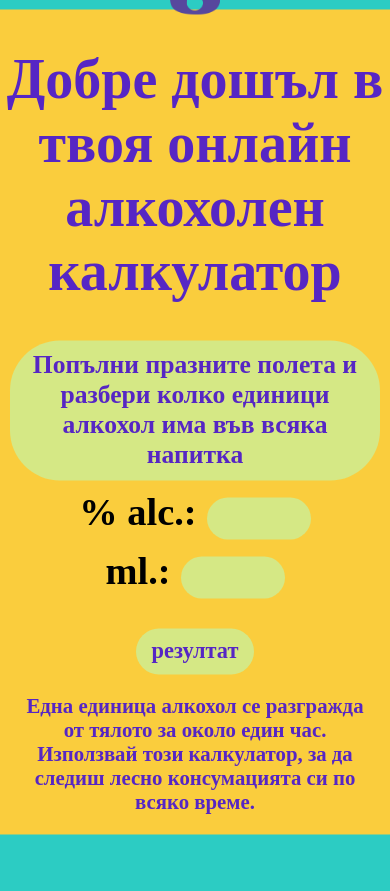
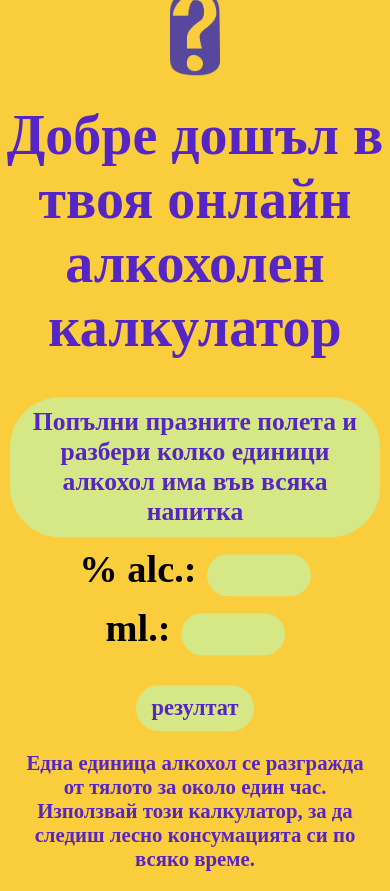
Before and after one commit to Shroom88/alcalculator, a React (Create React App) app: page / in a window 390 px wide. Before the commit the page ends 844 px from the top, so only its background shows below. Built offline with nearby package versions, Linux system fonts and the light colour scheme; a web font is replaced by a local one.

Commit message:
fix: logo adjustment

```diff
--- a/src/alcalculator/Alcalculator.jsx
+++ b/src/alcalculator/Alcalculator.jsx
@@ -27,7 +27,7 @@ function Alcalculator() {
   };
 
   const handleCalculate = () => {
-    const result = ((alc / 100) * ml) / 1000;
+    const result = (alc * ml) / 1000;
     setResult(result);
     setIsPopupOpen(true);
   };
--- a/src/alcalculator/alcalculator.css
+++ b/src/alcalculator/alcalculator.css
@@ -12,11 +12,11 @@
   display: none;
 
   @media (max-width: 767px) {
-    position: absolute;
+    position: relative;
     display: block;
+    top: 10px;
     left: 50%;
     transform: translate(-50%, 0);
-    top: -145px;
     width: 50px;
   }
 }
```
